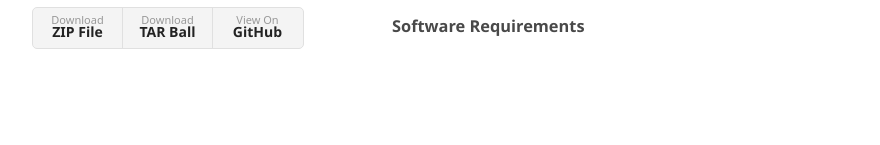
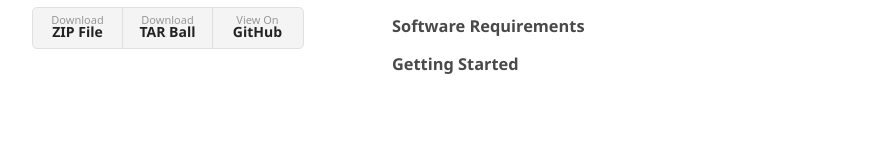
Before and after one commit to JaneliaAPIG/spoke, a plain HTML site: page index.html in a window 1280 px wide. Shown: the part 218-363 px from the top of the page, without its empty margins (178-1058 px from the left). Drawn offline with Linux system fonts and the light colour scheme; a web font is replaced by a local one.

Commit message:
getting started

```diff
--- a/index.html
+++ b/index.html
@@ -33,7 +33,7 @@
           <h3>What is Spoke?</h3>
           <h3>Hardware Requirements</h3>
           <h3>Software Requirements</h3>
-
+          <h3>Getting Started</h3>
       </section>
       <footer>
         <p>This project is owned by Tim Harris' <a href="https://www.janelia.org/lab/harris-lab-apig" target="_blank">Applied Physics and Instrumentation Group</a> (<a href="https://github.com/JaneliaAPIG" target="_blank">JaneliaAPIG</a>) at Janelia Research Campus.</p>
```
